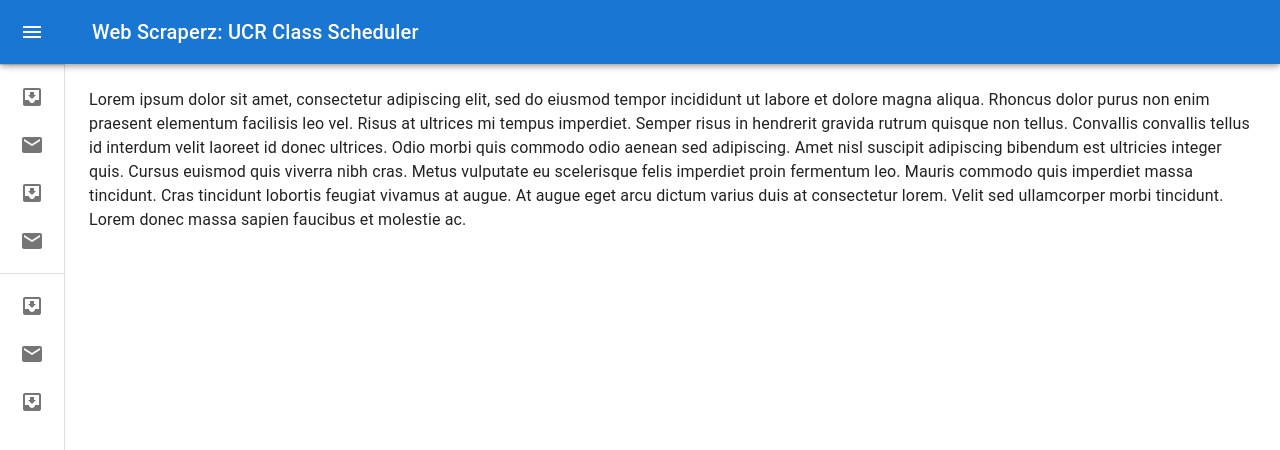
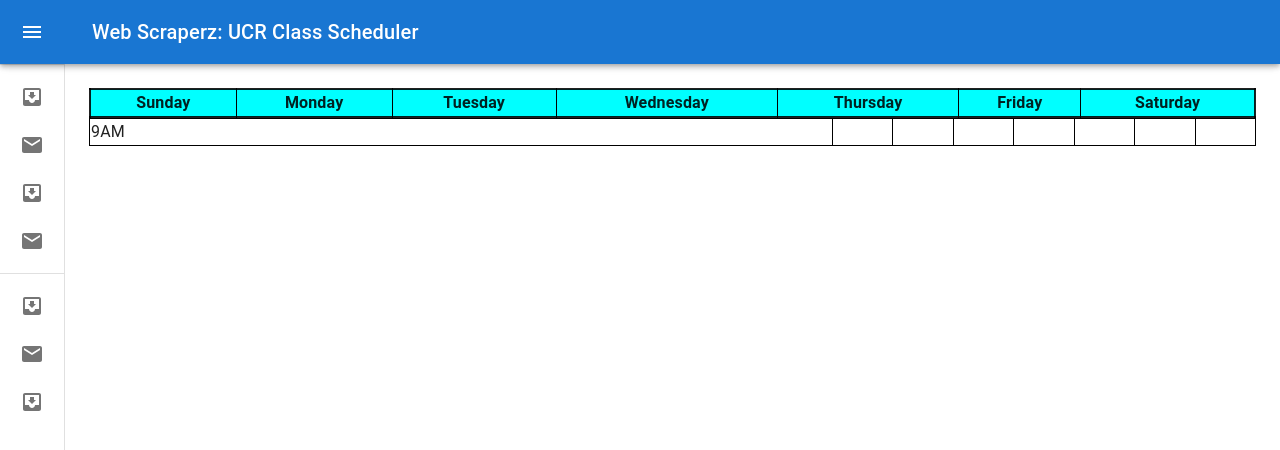
Before and after one commit to DevoTrix/cs180project, a React (Create React App) app: page /home in a window 1280 px wide. Shown: the top 450 px of the page. Built offline with nearby package versions, Linux system fonts and the light colour scheme.

Commit message:
started calendar

```diff
--- /dev/null
+++ b/src/components/Calendar.css
@@ -0,0 +1,20 @@
+.calendar {
+    border: 2px solid;
+    width: 100%
+}
+.calbody {
+    width: 100%;
+}
+
+.theader {
+    border: 1px solid black;
+    background-color:aqua
+}
+
+table, th, td {
+    border-collapse: collapse;
+}
+
+td {
+    border: 1px solid black;
+}
--- /dev/null
+++ b/src/components/Calendar.js
@@ -0,0 +1,37 @@
+import './Calendar.css'
+
+export default function Calendar() {
+    return (
+        <>
+            <table className='calendar'>
+                <thead>
+                    <tr>
+                        <th className='theader'>Sunday</th>
+                        <th className='theader'>Monday</th>
+                        <th className='theader'>Tuesday</th>
+                        <th className='theader'>Wednesday</th>
+                        <th className='theader'>Thursday</th>
+                        <th className='theader'>Friday</th>
+                        <th className='theader'>Saturday</th>
+                    </tr>
+                </thead>
+            </table>
+
+            <table className='calbody'>
+                <tbody>
+
+                <tr>
+                    <td>9AM</td>
+                    <td></td>
+                    <td></td>
+                    <td></td>
+                    <td></td>
+                    <td></td>
+                    <td></td>
+                    <td></td>
+                </tr>
+                </tbody>
+            </table>
+        </>
+    )
+}
--- a/src/components/Sidebar.js
+++ b/src/components/Sidebar.js
@@ -18,6 +18,8 @@ import ListItemIcon from '@mui/material/ListItemIcon';
 import ListItemText from '@mui/material/ListItemText';
 import InboxIcon from '@mui/icons-material/MoveToInbox';
 import MailIcon from '@mui/icons-material/Mail';
+
+import Calendar from './Calendar'
 
 const drawerWidth = 250;
 
@@ -179,20 +181,10 @@ export default function Sidebar() {
       </Drawer>
       <Box component="main" sx={{ flexGrow: 1, p: 3 }}>
         <DrawerHeader />
-        <Typography paragraph>
-          Lorem ipsum dolor sit amet, consectetur adipiscing elit, sed do eiusmod
-          tempor incididunt ut labore et dolore magna aliqua. Rhoncus dolor purus non
-          enim praesent elementum facilisis leo vel. Risus at ultrices mi tempus
-          imperdiet. Semper risus in hendrerit gravida rutrum quisque non tellus.
-          Convallis convallis tellus id interdum velit laoreet id donec ultrices.
-          Odio morbi quis commodo odio aenean sed adipiscing. Amet nisl suscipit
-          adipiscing bibendum est ultricies integer quis. Cursus euismod quis viverra
-          nibh cras. Metus vulputate eu scelerisque felis imperdiet proin fermentum
-          leo. Mauris commodo quis imperdiet massa tincidunt. Cras tincidunt lobortis
-          feugiat vivamus at augue. At augue eget arcu dictum varius duis at
-          consectetur lorem. Velit sed ullamcorper morbi tincidunt. Lorem donec massa
-          sapien faucibus et molestie ac.
-        </Typography>
+          <Calendar />
+        {/* <Typography paragraph>
+          <h1>wassup</h1>
+        </Typography> */}
       </Box>
     </Box>
   );
--- a/src/pages/Home.js
+++ b/src/pages/Home.js
@@ -2,6 +2,8 @@ import Sidebar from '../components/Sidebar'
 
 export default function Home() {
     return(
-        <Sidebar />
+        <>
+            <Sidebar />
+        </>
     )
 }
```
